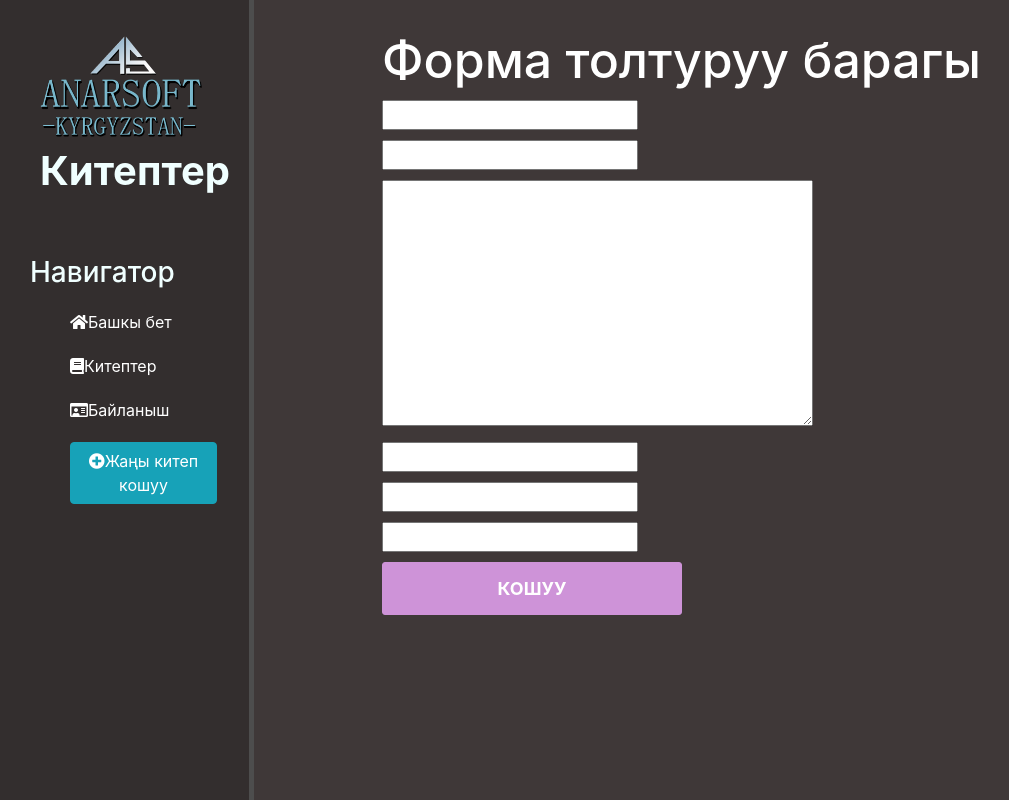
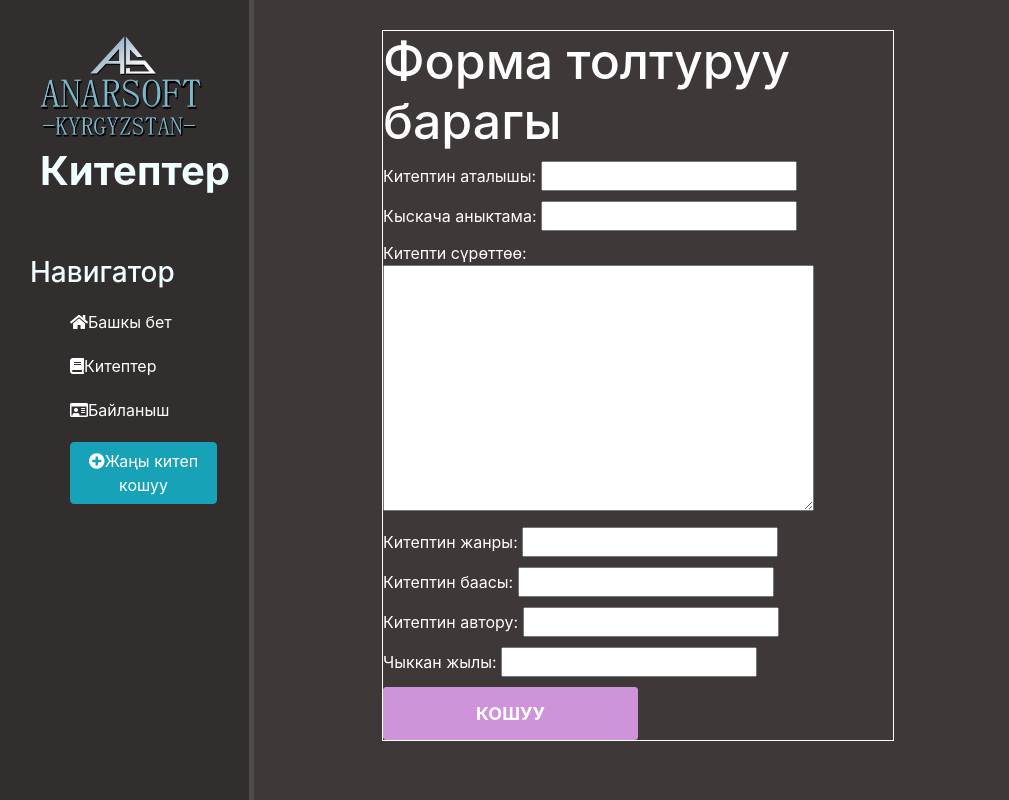
Before and after one commit to nuraaly345/books_, a Django app: page /add-book/ in a window 1280 px wide. Shown: the whole page, without its empty margins (2-1011 px from the left). Run offline with Django 3.2, Linux system fonts and the light colour scheme; some libraries are stand-ins or nearby versions.

Commit message:
models and forms and forma.py

```diff
--- a/main/forms.py
+++ b/main/forms.py
@@ -9,30 +9,30 @@ class BooksForm(ModelForm):
 widgets={
     "title":TextInput(attrs={
         'class': 'form-control',
-        'placeholder':'Название статьм'
+        'placeholder':'Китептин аталышы'
     }),
         "subtitle":TextInput(attrs={
         'class': 'form-control',
-        'placeholder':'anons статьм'
+        'placeholder':'Кыскача аныктама'
     }),
         "description":Textarea(attrs={
         'class': 'form-control',
-        'placeholder':'anons статьм'
+        'placeholder':'Китепти сүрөттөө'
     }),
         "price":TextInput(attrs={
         'class': 'form-control',
-        'placeholder':'Text статьм'
+        'placeholder':'Китептин баасы'
     }),
         "genre":TextInput(attrs={
         'class': 'form-control',
-        'placeholder':'anons статьм'
+        'placeholder':'Жанры'
     }),
         "author":TextInput(attrs={
         'class': 'form-control',
-        'placeholder':'anons статьм'
+        'placeholder':'Автору'
     }),
         "year":TextInput(attrs={
         'class': 'form-control',
-        'placeholder':'anons статьм'
+        'placeholder':'Чыккан жылы'
     }),
 }
--- a/main/models.py
+++ b/main/models.py
@@ -2,13 +2,15 @@ from django.db import models
 
 
 class Books(models.Model):
-    title=models.CharField(max_length=100)
-    subtitle=models.CharField(max_length=100)
-    description=models.TextField()
-    price=models.CharField(max_length=100)
-    genre=models.CharField(max_length=20)
-    author=models.CharField(max_length=20)
-    year=models.CharField(max_length=100)
+    title=models.CharField('Китептин аты',max_length=100)
+    subtitle=models.CharField('Кыскача аныктама',max_length=100)
+    description=models.TextField('Китепти сүрөттө')
+
+    price=models.CharField('Китептин баасы',max_length=100)
+    genre=models.CharField('Жанры',max_length=20)
+    author=models.CharField('Автору',max_length=20)
+
+    year=models.CharField('Чыккан жылы',max_length=100)
     date=models.DateTimeField(auto_now_add=True)
     is_favorite=models.BooleanField(default=False)
 
--- a/main/static/style/main.css
+++ b/main/static/style/main.css
@@ -50,27 +50,29 @@ aside ul li:hover, aside ul a:hover{
     transform: scale(1.05);
 }
 
-form{
+.features form{
     float: left;
     color: #fff;
     margin-top: 30px;
     text-align: left;
     width: 40%;
+    border: 1px solid #fff;
 }
 
 form h1{font-size: 50px;}
 form p{
-    max-width: 600px;
     margin: 10px auto;
 }
 
 form{
     margin-left:10% ;
-    width: 600px;
+
     margin-top: 30px;
 }
 
-
+.features .form-control{
+    width: 150px;
+}
 
 .information {
     margin-left: 500px ;
--- a/main/templates/forma.html
+++ b/main/templates/forma.html
@@ -9,12 +9,13 @@
         <form  method="POST">
             <h1 class="form">Форма толтуруу барагы</h1>
             {% csrf_token %}</p>
-            <p>{{ form.title }}</p>
-            <p>{{ form.subtitle }}</p>
-            <p>{{ form.description }}</p>
-            <p>{{ form.price }}</p>
-            <p>{{ form.author }}</p>
-            <p>{{ form.year }}</p>
+            <p>Китептин аталышы: {{ form.title }}</p>
+            <p>Кыскача аныктама: {{ form.subtitle }}</p>
+            <p>Китепти сүрөттөө: {{ form.description }}</p>
+            <p>Китептин жанры:   {{ form.genre }}</p>
+            <p>Китептин баасы:   {{ form.price }}</p>
+            <p>Китептин автору:  {{ form.author }}</p>
+            <p>Чыккан жылы:      {{ form.year }}</p>
 
             <button class="create_button" type="submit">Кошуу</button>
         </form>
--- a/main/views.py
+++ b/main/views.py
@@ -13,14 +13,16 @@ def page_book(request):
 def add_book(request):
 
     if request.method=='POST':
-        form=BooksForm(request.POST)
-        if form.is_valid():
-            form.save()
-            return redirect('page-book')
+        forms=BooksForm(request.POST)
+        if forms.is_valid():
+            forms.save()
+            return HttpResponse('Китеп ийгилиетүү кошулду')
+        else:
+            return HttpResponse('Форманы толтурууда ката кетти')
 
-    form=BooksForm()
+    forms=BooksForm()
     data={
-        'form': form
+        'form': forms
     }
     return render(request, 'forma.html', data)
 
```
Also changed, not shown: main/static/style/style.css (deleted, +0 -54 lines), main/migrations/0004_auto_20210601_2113.py (added).
